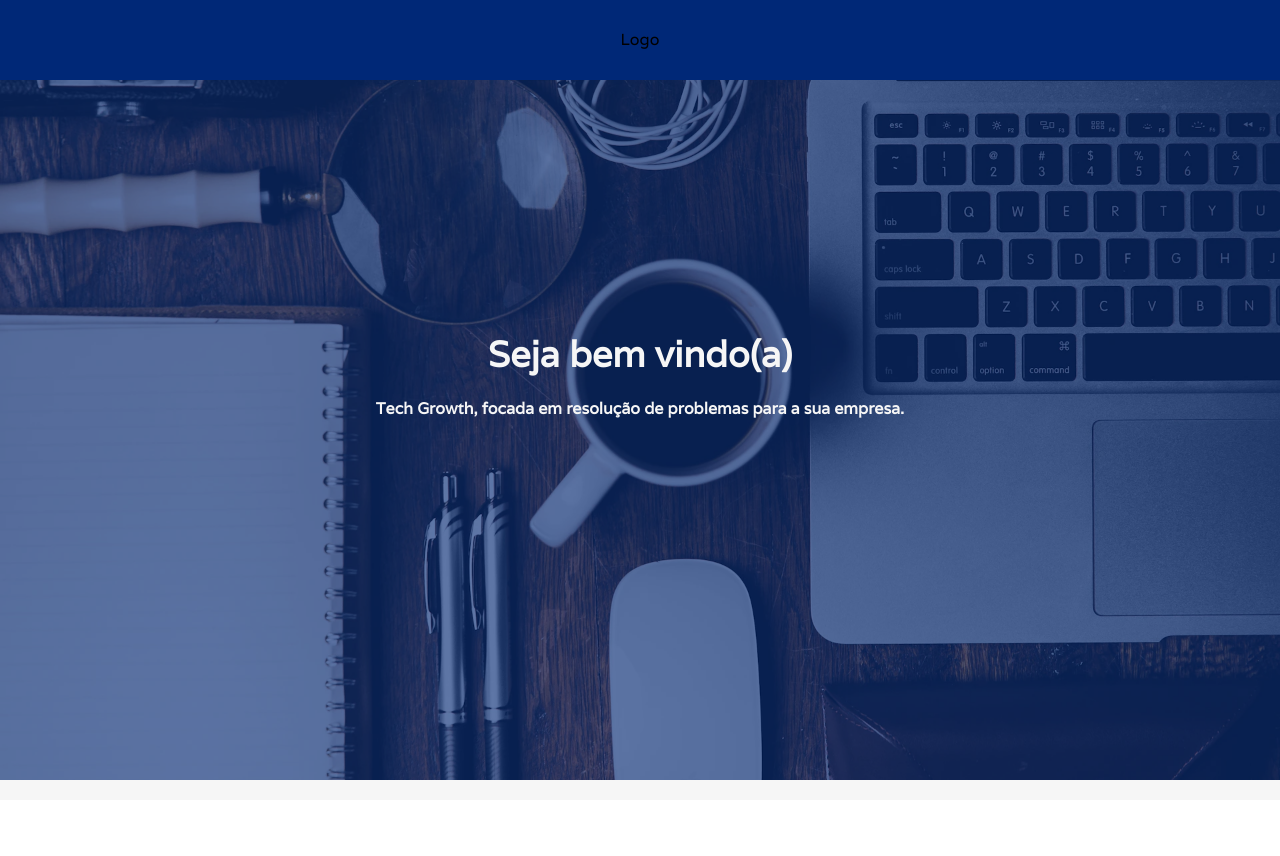
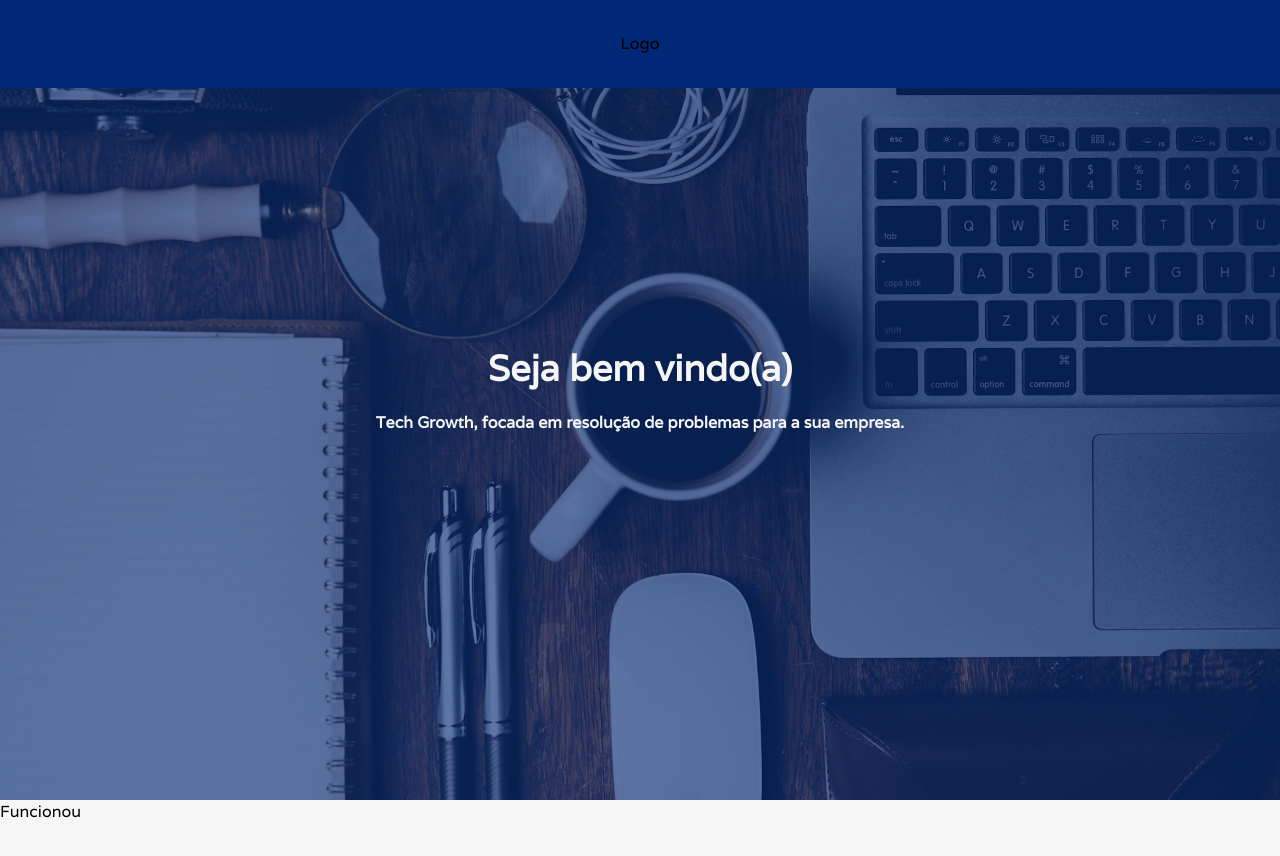
Before and after one commit to FelipeFernandes777/landing_page_techGrowth, a React (Vite) app: page / in a window 1280 px wide. Shown: the top 856 px of the page. Before the commit the page ends 800 px from the top, so only its background shows below. Built offline with nearby package versions, Linux system fonts and the light colour scheme.

Commit message:
fix: bug in header css

```diff
--- a/src/App.tsx
+++ b/src/App.tsx
@@ -1,10 +1,16 @@
 import { HeaderComponent } from "./components/Header/HeaderComponent";
+import { MainComponent } from "./components/MainContent/MainComponent";
 
 function App() {
   return (
-    <section className="!max-w-screen min-h-screen bg-[--bg-landing-page-primary-color]">
-      <HeaderComponent />
-    </section>
+    <div className="!max-w-screen min-h-screen bg-[--bg-landing-page-primary-color] flex flex-col">
+      <section className="max-w-screen">
+        <HeaderComponent />
+      </section>
+      <section className="max-w-screen">
+        <MainComponent />
+      </section>
+    </div>
   );
 }
 
--- a/src/components/Header/HeaderComponent.tsx
+++ b/src/components/Header/HeaderComponent.tsx
@@ -4,10 +4,10 @@ import { HeaderContainer } from "./HeaderContainer";
 export function HeaderComponent() {
   return (
     <HeaderContainer>
-      <div className="w-full flex items-center justify-center h-[80px] bg-[--header-primary-color] logo_container">
+      <div className="w-full flex items-center justify-center h-[11%] bg-[--header-primary-color] logo_container relative">
         Logo
       </div>
-      <div className="w-full h-full flex gap-14 items-center justify-center bg-[--header-primary-color] text-[#f6f6f6] font-bold flex-col relative">
+      <div className="w-full h-[89%] flex gap-14 items-center justify-center bg-[--header-primary-color] text-[#f6f6f6] font-bold flex-col relative">
         <div className="w-full h-full absolute imageHeader">
         </div>
         <div className="flex flex-col gap-4 relative">
--- a/src/components/Header/HeaderContainer.tsx
+++ b/src/components/Header/HeaderContainer.tsx
@@ -7,7 +7,7 @@ interface HeaderContainerProps {
 export function HeaderContainer({ children }: HeaderContainerProps) {
 
   return (
-    <header className="w-full h-[700px]" >
+    <header className="w-full h-[800px] relative" >
       {children}
     </header >
   )
--- /dev/null
+++ b/src/components/MainContent/MainComponent.tsx
@@ -0,0 +1,10 @@
+import { MainContainer } from "./MainContainer";
+
+
+export function MainComponent() {
+  return (
+    <MainContainer>
+      <p>Funcionou</p>
+    </MainContainer>
+  )
+}
--- /dev/null
+++ b/src/components/MainContent/MainContainer.tsx
@@ -0,0 +1,13 @@
+import { ReactNode } from "react";
+
+interface MainContainerProps {
+  children: ReactNode
+}
+
+export function MainContainer({ children }: MainContainerProps) {
+  return (
+    <main className="max-w-screen min-h-screen">
+      {children}
+    </main>
+  )
+}
```
